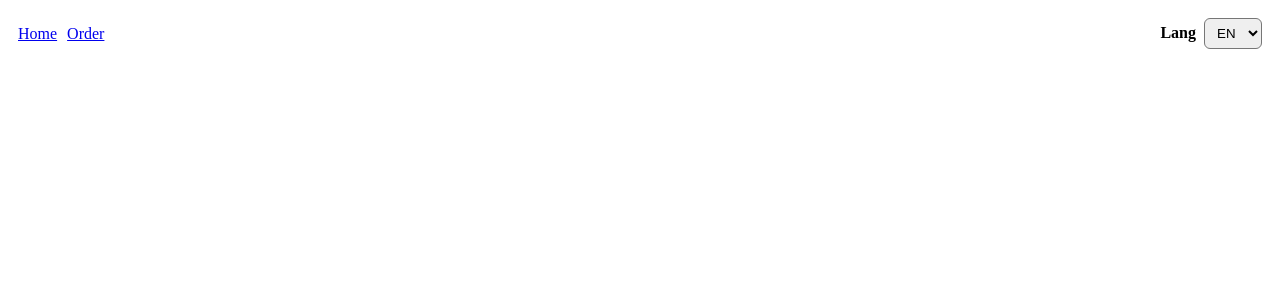
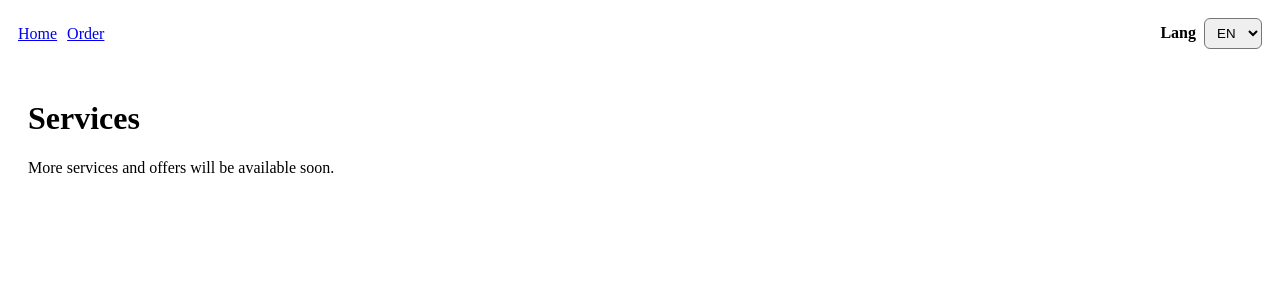
Before and after one commit to sakislaz/taverna_kolios, a React (Vite) app: page /services in a window 1280 px wide. Shown: the top 300 px of the page. Built offline with nearby package versions, Linux system fonts and the light colour scheme.

Commit message:
Update src/App.jsx and create src/pages/Services.jsx

```diff
--- a/src/App.jsx
+++ b/src/App.jsx
@@ -2,6 +2,7 @@ import React, { useEffect, useState } from 'react'
 import { BrowserRouter, Routes, Route, Link } from 'react-router-dom'
 import Home from './pages/Home'
 import Order from './pages/Order'
+import Services from './pages/Services'
 import { useTranslation } from 'react-i18next'
 
 export default function App() {
@@ -65,6 +66,7 @@ export default function App() {
       <Routes>
         <Route path="/" element={<Home />} />
         <Route path="/order" element={<Order />} />
+        <Route path="/services" element={<Services />} />
       </Routes>
 
       {/* Install button for Add to Home Screen (visible when beforeinstallprompt fires) */}
--- /dev/null
+++ b/src/pages/Services.jsx
@@ -0,0 +1,10 @@
+import React from 'react'
+
+export default function Services() {
+  return (
+    <div style={{ padding: 20 }}>
+      <h1>Services</h1>
+      <p>More services and offers will be available soon.</p>
+    </div>
+  )
+}
```
